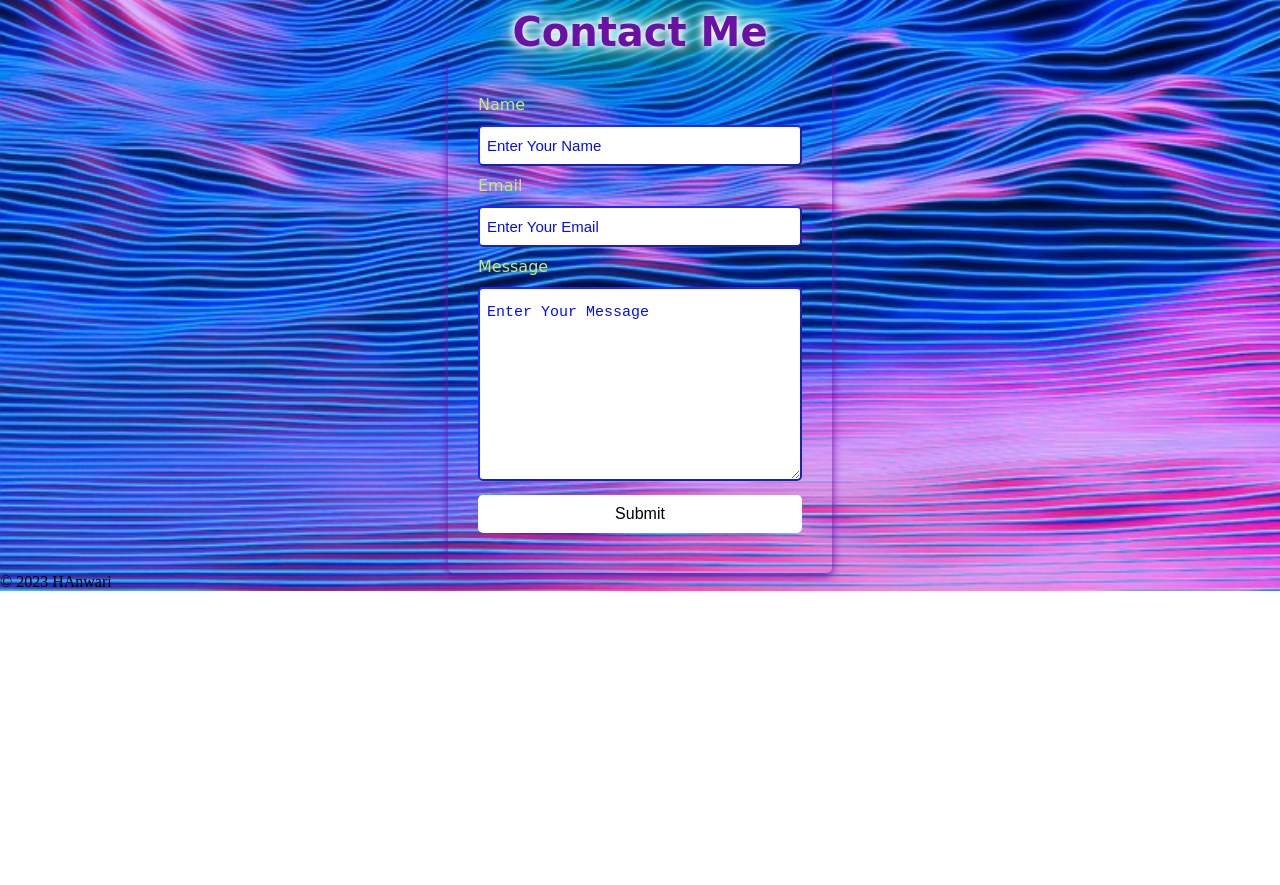
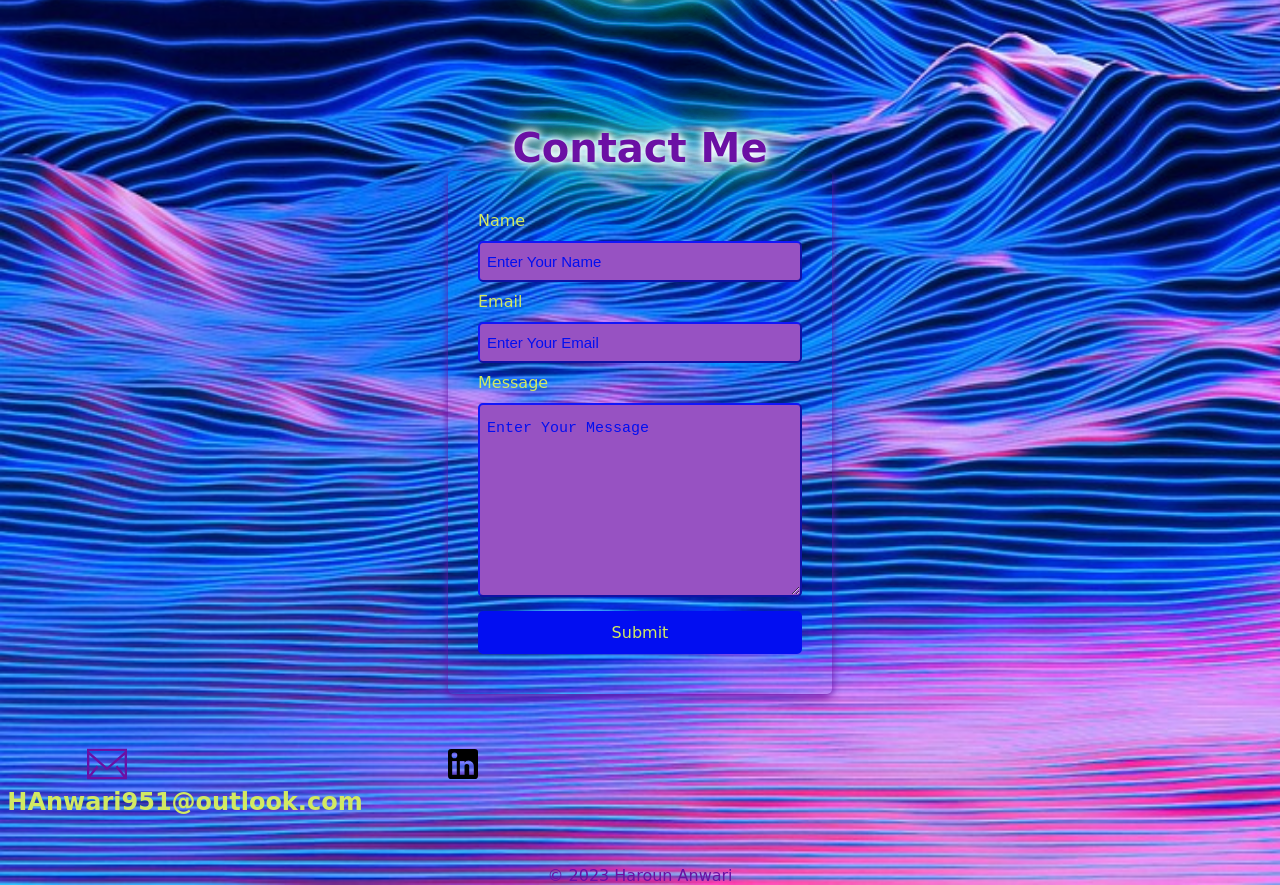
Before and after one commit to Haroogle/portfolio, a plain HTML site: page index.html in a window 1280 px wide. Shown: the part 1729-2614 px from the top of the page. Before the commit the page ends 2320 px from the top, so only its background shows below. Drawn offline with Linux system fonts and the light colour scheme; a web font is replaced by a local one.

Commit message:
todo:fix socials and add projects

```diff
--- a/index.css
+++ b/index.css
@@ -10,6 +10,7 @@ body {
   background-size: cover;
 
   position: relative;
+  font-family: "Tilt Neon", cursive;
 }
 nav {
   height: 200px;
@@ -35,7 +36,6 @@ nav {
   color: transparent;
   text-shadow: -3px 5px 3px rgb(61, 182, 247);
   font-size: 50px;
-  font-family: "Tilt Neon", cursive;
 
   border-radius: 5px;
 }
@@ -66,8 +66,7 @@ main h1 {
   color: #6b10a4;
   text-shadow: 0 0 7px #fff, 0 0 10px #fff, 0 0 21px #fff, 0 0 42px #0fa,
     0 0 82px #0fa, 0 0 92px #0fa, 0 0 102px #0fa, 0 0 151px #0fa;
-  font-size: 60px;
-  font-family: "Tilt Neon", cursive;
+  font-size: 50px;
 
   border-radius: 5px;
 }
@@ -89,7 +88,6 @@ main {
 .aboutme {
   margin-top: 10%;
   color: #d2e962;
-  font-family: "Tilt Neon", cursive;
 }
 h2 {
   text-align: center;
@@ -99,13 +97,14 @@ h2 {
   color: #6b10a4;
   text-shadow: 0 0 7px #fff, 0 0 10px #fff, 0 0 21px #fff, 0 0 42px #0fa,
     0 0 82px #0fa, 0 0 92px #0fa, 0 0 102px #0fa, 0 0 151px #0fa;
-  font-family: "Tilt Neon", cursive;
 }
 
 .aboutme p {
   text-align: center;
-  font-size: 1.5em;
+  font-size: 30px;
   margin: 20px;
+  background-color: #020ef158;
+  border-radius: 5px;
 }
 a:visited {
   color: #d2e962;
@@ -119,7 +118,6 @@ a:visited {
 }
 
 .contact-form-container {
-  font-family: "Tilt Neon", cursive;
   max-width: 30%;
   margin: 0 auto;
   padding: 30px;
@@ -135,6 +133,7 @@ a:visited {
 .contact-form-container textarea {
   min-height: 6.25rem;
   font-size: 14px;
+  background-color: #9752c2;
 }
 
 .contact-form-container .input-field {
@@ -146,6 +145,7 @@ a:visited {
   border: 2px outset #0410f6e6;
   font-size: 15px;
   outline: none;
+  background-color: #9752c2;
 }
 
 .input-field::placeholder {
@@ -157,16 +157,35 @@ a:visited {
   width: 100%;
   padding: 10px;
   margin: 10px 0;
-  background-color: #fff;
-  border: 2px solid var(--primary-color);
+  color: #d2e962;
+  background-color: #020ef1;
+  border: 2px solid #020ef1;
   border-radius: 5px;
   font-size: 1rem;
-  font-weight: var(--bold-font);
-  transition: var(--transition);
+  font-family: "Tilt Neon", cursive;
 }
 
 .submit-btn:hover {
-  background-color: var(--primary-color);
-  border: 2px solid var(--primary-color);
+  background-color: #6b10a4;
+  border: 2px solid #020ef1;
   cursor: pointer;
 }
+.socials {
+  width: 400px;
+  color: #d2e962;
+  margin: 50px;
+  display: flex;
+  justify-content: center;
+}
+.sociallogos {
+  margin-right: 10px;
+  margin-left: 80px;
+}
+h4 {
+  display: inline;
+  font-size: 1.5rem;
+}
+footer {
+  text-align: center;
+  color: #6b10a4;
+}
--- a/index.html
+++ b/index.html
@@ -16,14 +16,16 @@
   <body>
     <nav id="home">
       <ul class="main-nav">
-        <li><a href="">Contact Me</a></li>
+        <li><a href="#contactme">Contact Me</a></li>
         <li><a href="#projects">Projects</a></li>
         <li><a href="#aboutme">About Me</a></li>
         <li><a href="#home">Home</a></li>
       </ul>
     </nav>
     <main>
-      <h1>Haroun Anwari: Software Developer</h1>
+      <h1>
+        Hi, I'm Haroun Anwari, a Software Developer looking to build for you
+      </h1>
       <image
         src="images/pexels-bert-5985264.jpg"
         alt="80s computer"
@@ -161,7 +163,24 @@
           </form>
         </div>
       </div>
+      <div class="socials">
+        <img
+          class="sociallogos"
+          src="images/email-svgrepo-com.svg"
+          width="40"
+          alt="email"
+        />
+        <h4>HAnwari951@outlook.com</h4>
+        <a href="https://www.linkedin.com/in/harounanwari" target="_blank">
+          <img
+            class="sociallogos"
+            src="images/social-linkedin-svgrepo-com.svg"
+            width="40"
+            alt="linkedin"
+          />
+        </a>
+      </div>
     </section>
-    <footer>&copy; 2023 HAnwari</footer>
+    <footer>&copy; 2023 Haroun Anwari</footer>
   </body>
 </html>
```
Also changed, not shown: images/email-svgrepo-com.svg (added), images/github-mark.svg (added), images/social-linkedin-svgrepo-com.svg (added).
